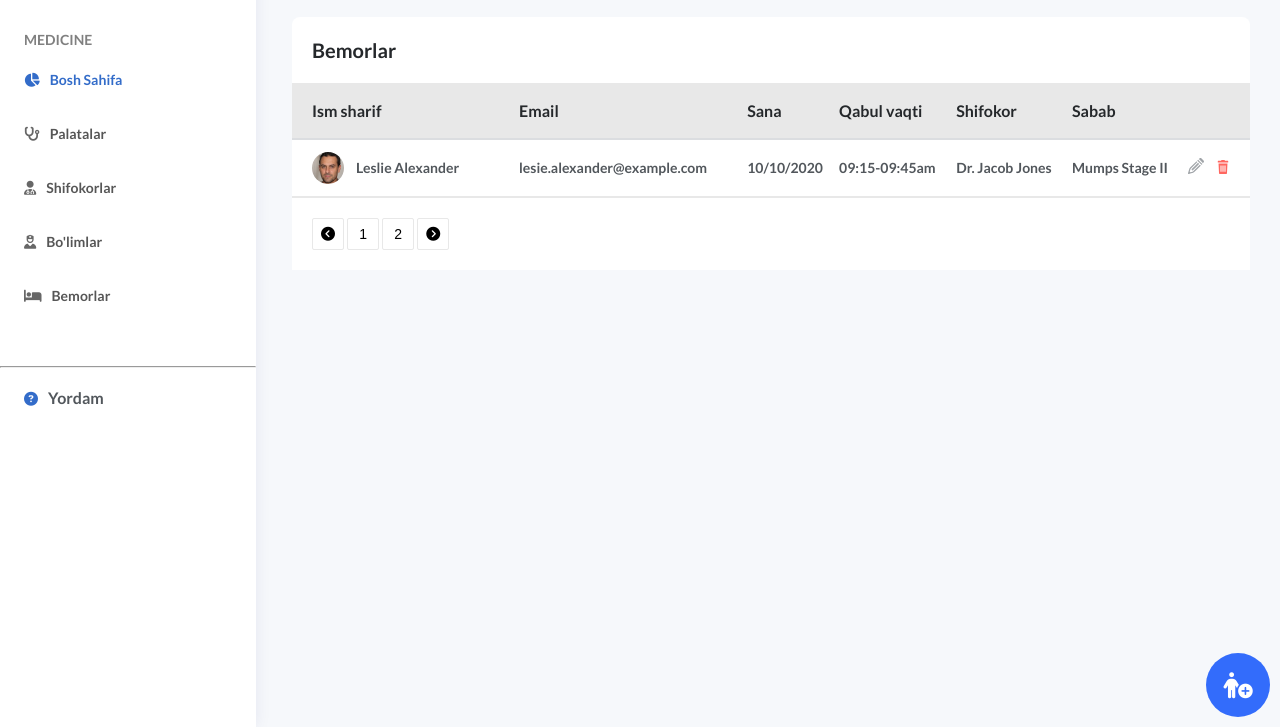
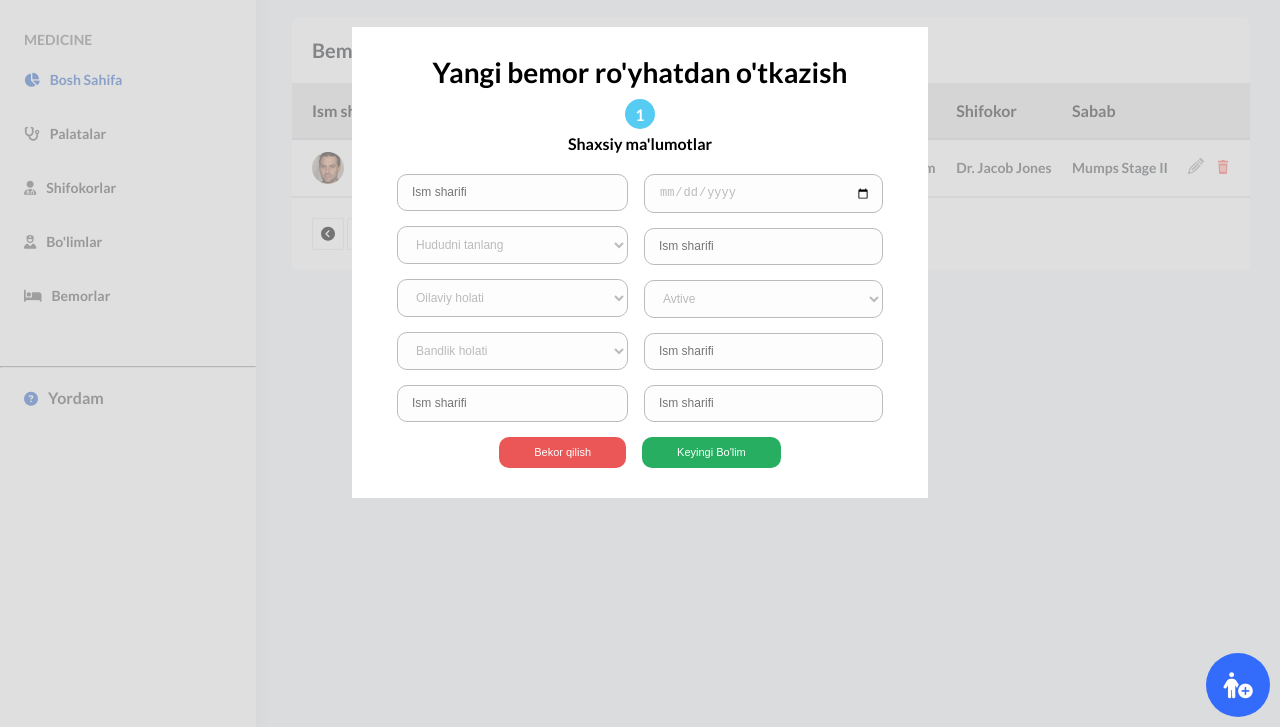
Before and after one commit to MrBekzod0899/JavascriptLesson, a plain HTML site: page HealthCare/bemorlar.html in a window 1280 px wide. Shown: the part 73-800 px from the top of the page. Drawn offline with Linux system fonts and the light colour scheme.

Commit message:
form content

```diff
--- a/HealthCare/bemorlar.html
+++ b/HealthCare/bemorlar.html
@@ -97,10 +97,70 @@
                 </div>
             </div>
         </section>
-        <div class="message">
+        <div class="message" onclick="addPatient()">
             <i class="fa-solid fa-person-circle-plus"></i>
         </div>
     </main>
+    <div class="modalPatient">
+        <div class="modalbody">
+            <div class="modal-title">
+                <h3>Yangi bemor ro'yhatdan o'tkazish</h3>
+            </div>
+            <div class="modal-header">
+                <div class="box">
+                    1
+                </div>
+            </div>
+            <h4>Shaxsiy ma'lumotlar</h4>
+            <div class="modal-content">
+                <div class="leftform">
+                   <input type="text" placeholder="Ism sharifi">
+                    <select name="region" id="region">
+                        <option value="" selected disabled>Hududni tanlang</option>
+                        <option value="Toshkent">Toshkent</option>
+                        <option value="Sirdaryo">Sirdaryo</option>
+                        <option value="Jizzax">Jizzax</option>
+                        <option value="Xorazm">Xorazmn</option>
+                        <option value="Samarqand">Samarqand</option>
+                        <option value="Qashqadaryo">Qashqadaryo</option>
+                        <option value="Surxandaryo">Surxandaryo</option>
+                        <option value="Farg'ona">Farg'ona</option>
+                        <option value="Andijon">Andijon</option>
+                        <option value="Namangan">Namangan</option>
+                        <option value="Nukus">Nukus</option>
+                        <option value="Buxoro">Buxoro</option>
+                        <option value="Navoiy">Navoiy</option>
+                    </select>
+                    <select name="family" id="familystatus" >
+                        <option value="" selected disabled>Oilaviy holati</option>
+                        <option name="family" value="yaxshi">Yaxshi</option>
+                        <option name="family" value="o'rta">o'rta</option>
+                        <option name="family" value="kam taminlangan">kam taminlangan</option>
+                    </select>
+                    <select name="status" id="status">
+                        <option value="" selected disabled>Bandlik holati</option>
+                        <option name="status" value="active">Avtive</option>
+                        <option name="status" value="Not Avtive">Not Avtive</option>
+                    </select>
+                   <input type="text" placeholder="Ism sharifi">
+                </div>
+                <div class="rightform">
+                    <input type="date" placeholder="something">
+                    <input type="text" placeholder="Ism sharifi">
+                    <select name="status" id="status">
+                        <option name="status" value="active">Avtive</option>
+                        <option name="status" value="Not Avtive">Not Avtive</option>
+                    </select>
+                    <input type="text" placeholder="Ism sharifi">
+                    <input type="text" placeholder="Ism sharifi">
+                </div>
+            </div>
+            <div class="modal-action">
+                <button onclick="cancelModal()">Bekor qilish</button>
+                <button onclick=nextPage()>Keyingi Bo'lim</button>
+            </div>
+        </div>
+    </div>
 
     <script src="./js/index.js"></script>
 </body>
--- a/HealthCare/css/bemor.css
+++ b/HealthCare/css/bemor.css
@@ -3,7 +3,6 @@
     margin:20px 0;
     background: white;
 }
-
 .bemor-header{
     display: flex;
     width: 100%;
--- a/HealthCare/css/style.css
+++ b/HealthCare/css/style.css
@@ -308,3 +308,97 @@ main{
     font-size: 26px;
     line-height: 30px;
 }
+
+
+.modalPatient{
+    position: absolute;
+    top: 0;
+    left: 0;
+    right: 0;
+    bottom: 0;
+    width: 100%;
+    height: 100%;
+    background: rgba(200, 200, 200, 0.58);
+    display: flex;
+    justify-content: center;
+}
+.modalPatient .modalbody {
+    position: absolute;
+    top: 100px;
+    left: center;
+    width: 45%;
+    margin: 0 auto;
+    background-color: white;
+    min-height: 300px;
+    padding: 30px 45px;
+}
+.modalPatient .modalbody .modal-title{
+    width: 100%;
+    text-align: center;
+    font-size: 24px;
+    line-height: 30px;
+    font-weight: 700;
+    margin-bottom: 12px;
+}
+.modalPatient .modalbody .modal-header{
+    text-align: center;
+    display: flex;
+    justify-content: center;
+    width: 100%;
+    margin: 5px 0;
+}
+.modalPatient .modalbody  h4{
+    text-align: center;
+    margin: 5px 0;
+}
+.modalPatient .modalbody .modal-header .box{
+    width: 30px;
+    height: 30px;
+    border-radius: 50%;
+    background-color: #56CCF2;
+    display: flex;
+    justify-content: center;
+    align-items: center;
+    color: white;
+}
+.modal-content{
+    display: flex;
+    justify-content: space-between;
+    gap: 1rem;
+    margin-top: 21px;
+}
+
+.modal-content input,.modal-content select{
+    width: 100%;
+    background: #FDFDFD;
+    border: 1px solid #BBBBBB;
+    box-sizing: border-box;
+    border-radius: 10px;
+    margin-bottom: 15px;
+    font-size: 12px;
+    line-height: 15px;
+    padding:10px 11px 10px 14px;
+    box-sizing: border-box;
+    color: rgba(187, 187, 187, 1);
+}
+.modal-content input:focus,.modal-content select:focus{
+    outline: none;
+}
+.modal-action{
+    display: flex;
+    justify-content: center;
+    gap: 1rem;
+}
+.modal-action button{
+    color: white;
+    padding: 9px 35px;
+    font-size: 11px;
+    line-height: 13px;
+    background: #EB5757;
+    border-radius: 10px;
+    border: unset;
+    cursor: pointer;
+}
+.modal-action button:last-child{
+    background: #27AE60;
+}
--- a/HealthCare/js/index.js
+++ b/HealthCare/js/index.js
@@ -14,3 +14,6 @@ function cancel(){
 function save(){
     showModal.classList.remove('show')
 }
+function addPatient(){
+
+}
```
